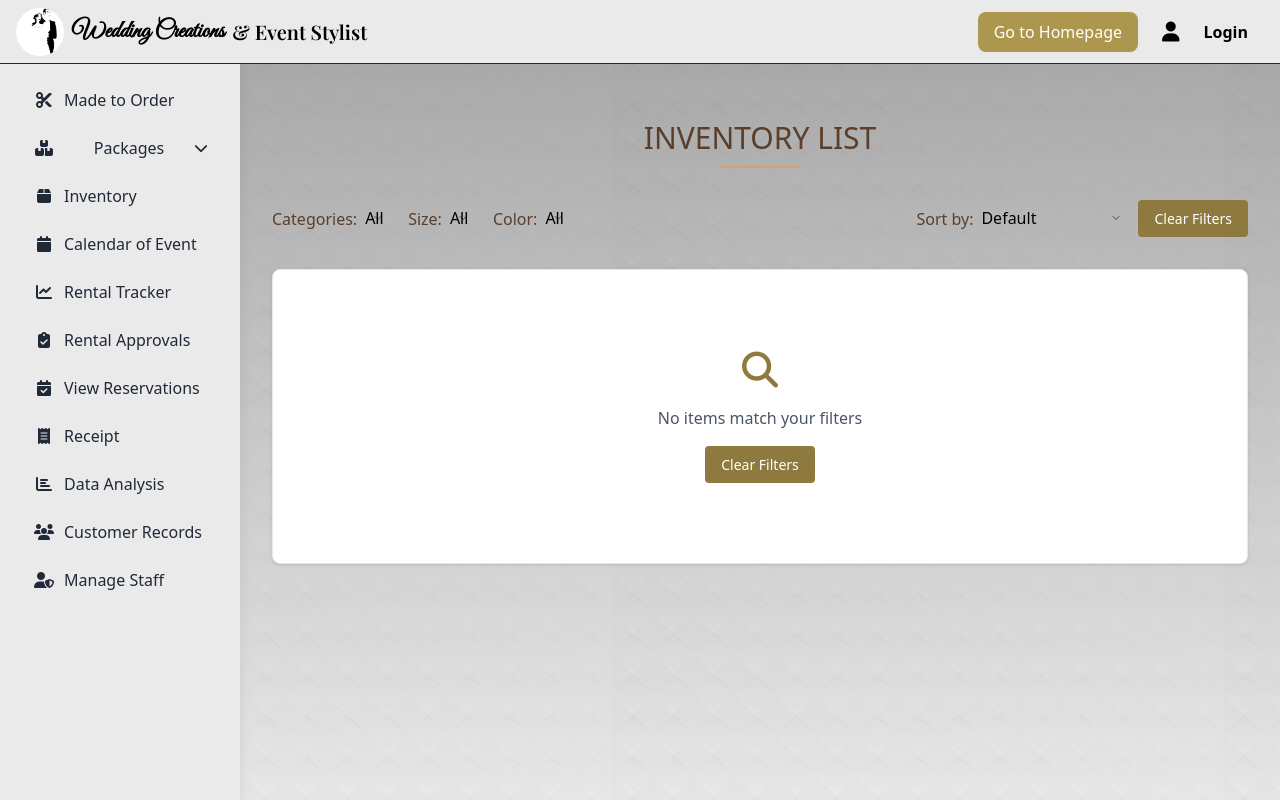
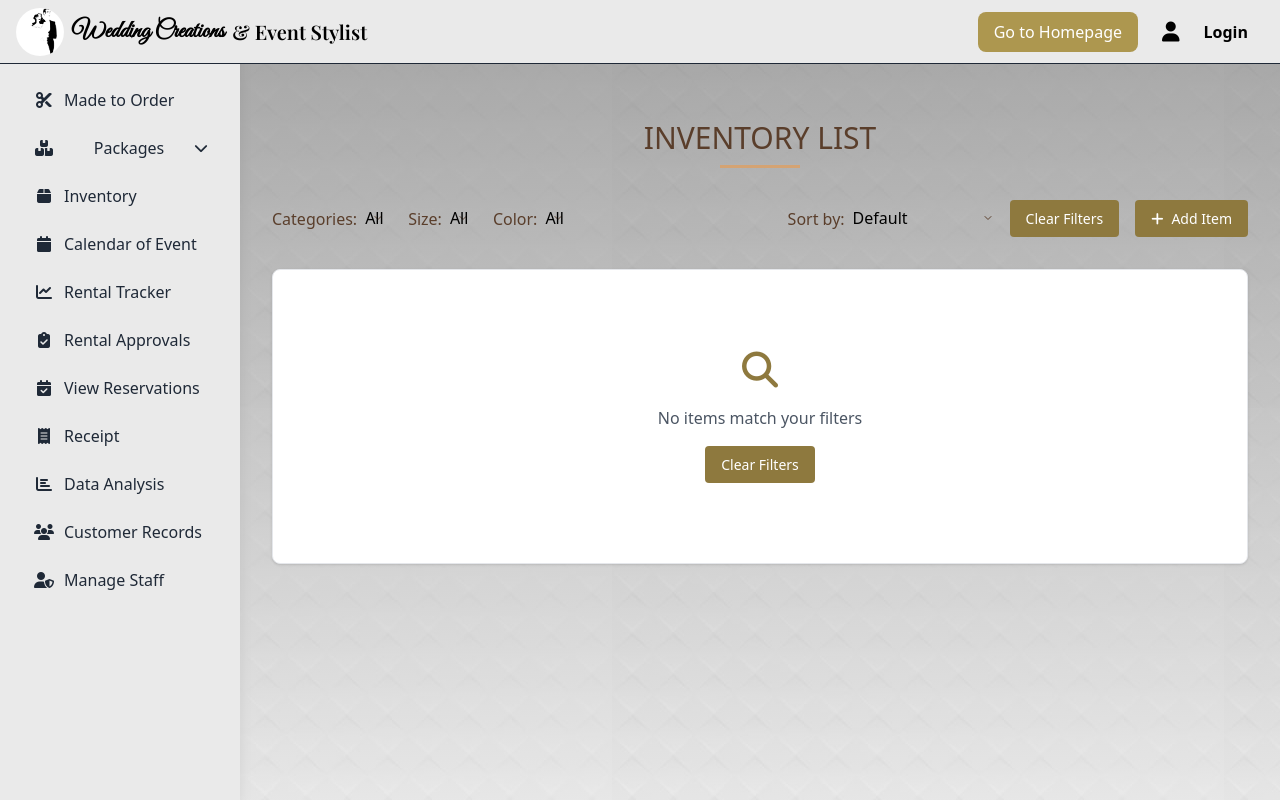
Before and after one commit to Neodayo/Saritas, a Django app: template saritas/saritasapp/templates/saritasapp/inventory.html in a window 1280 px wide. Run offline with Django 4.2, Linux system fonts and the light colour scheme; the template is opened without the code that fills it, so the values that code supplies are empty; parts of the project's set-up code (start-up, migrations or seed data) failed here and were passed over; some libraries are stand-ins or nearby versions; some web fonts are replaced.

Commit message:
update again to inventory list

```diff
--- a/saritas/saritasapp/templates/saritasapp/confirm_delete.html
+++ b/saritas/saritasapp/templates/saritasapp/confirm_delete.html
@@ -11,7 +11,7 @@
     <h1>Confirm Deletion</h1>
     <p>Are you sure you want to delete the item <span class="item-name">"{{ item.name }}"</span>?</p>
 
-    <form method="POST" action="{% url 'saritasapp:delete_inventory' item.id %}">
+    <form method="POST" action="{% url 'saritasapp:delete_inventory' item.encrypted_id %}">
         {% csrf_token %}
         <div class="btn-container">
             <a href="{% url 'saritasapp:inventory_list' %}" class="btn btn-cancel">Cancel</a>
--- a/saritas/saritasapp/templates/saritasapp/inventory.html
+++ b/saritas/saritasapp/templates/saritasapp/inventory.html
@@ -138,6 +138,15 @@
             grid-template-columns: 1fr;
         }
     }
+    .flex.items-center.gap-2 {
+    display: flex;
+    align-items: center;
+    gap: 0.5rem;
+    }
+
+    .fas.fa-plus {
+        font-size: 0.875rem;
+    }
 </style>
 {% endblock %}
 
@@ -200,6 +209,11 @@
             <button type="button" onclick="clearFilters()" class="filter-btn shine-effect">
                 Clear Filters
             </button>
+            <a href="{% url 'saritasapp:add_inventory' %}"
+            class="filter-btn shine-effect flex items-center gap-2">
+            <i class="fas fa-plus"></i>
+            Add Item
+        </a>
         </div>
     </form>
 
--- a/saritas/saritasapp/templates/saritasapp/view_item.html
+++ b/saritas/saritasapp/templates/saritasapp/view_item.html
@@ -302,10 +302,10 @@
             <!-- Admin Actions -->
             {% if user.is_superuser %}
             <div class="admin-actions">
-                <a href="{% url 'saritasapp:edit_inventory' item.id %}" class="action-btn edit-btn">
+                <a href="{% url 'saritasapp:edit_inventory' item.encrypted_id %}" class="action-btn edit-btn">
                     <i class="fas fa-edit"></i> Edit Item
                 </a>
-                <a href="{% url 'saritasapp:delete_inventory' item.id %}" class="action-btn delete-btn">
+                <a href="{% url 'saritasapp:delete_inventory' item.encrypted_id %}" class="action-btn delete-btn">
                     <i class="fas fa-trash"></i> Delete Item
                 </a>
             </div>
```
